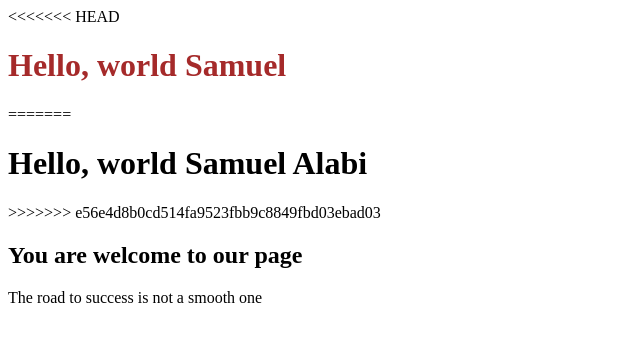
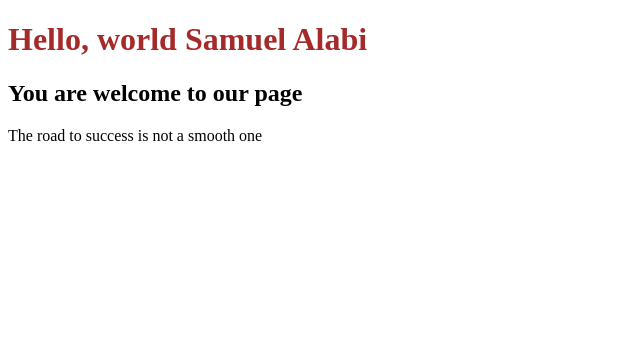
Before and after one commit to Alsamod/html, a plain HTML site: page index.html in a window 1280 px wide. Shown: the whole page, without its empty margins (0-640 px from the left). Drawn offline with Linux system fonts and the light colour scheme.

Commit message:
remove spaces excess space

```diff
--- a/index.html
+++ b/index.html
@@ -6,11 +6,8 @@
     <title>Introduction</title>
 </head>
 <body>
-<<<<<<< HEAD
- <h1 style="color: brown">Hello, world Samuel</h1>
-=======
- <h1>Hello, world Samuel Alabi</h1>
->>>>>>> e56e4d8b0cd514fa9523fbb9c8849fbd03ebad03
+<h1 style="color: brown">Hello, world Samuel Alabi</h1>
+
   <h2>You are welcome to our page</h2>
 
  <p>The road to success is not a smooth one</p>
```
